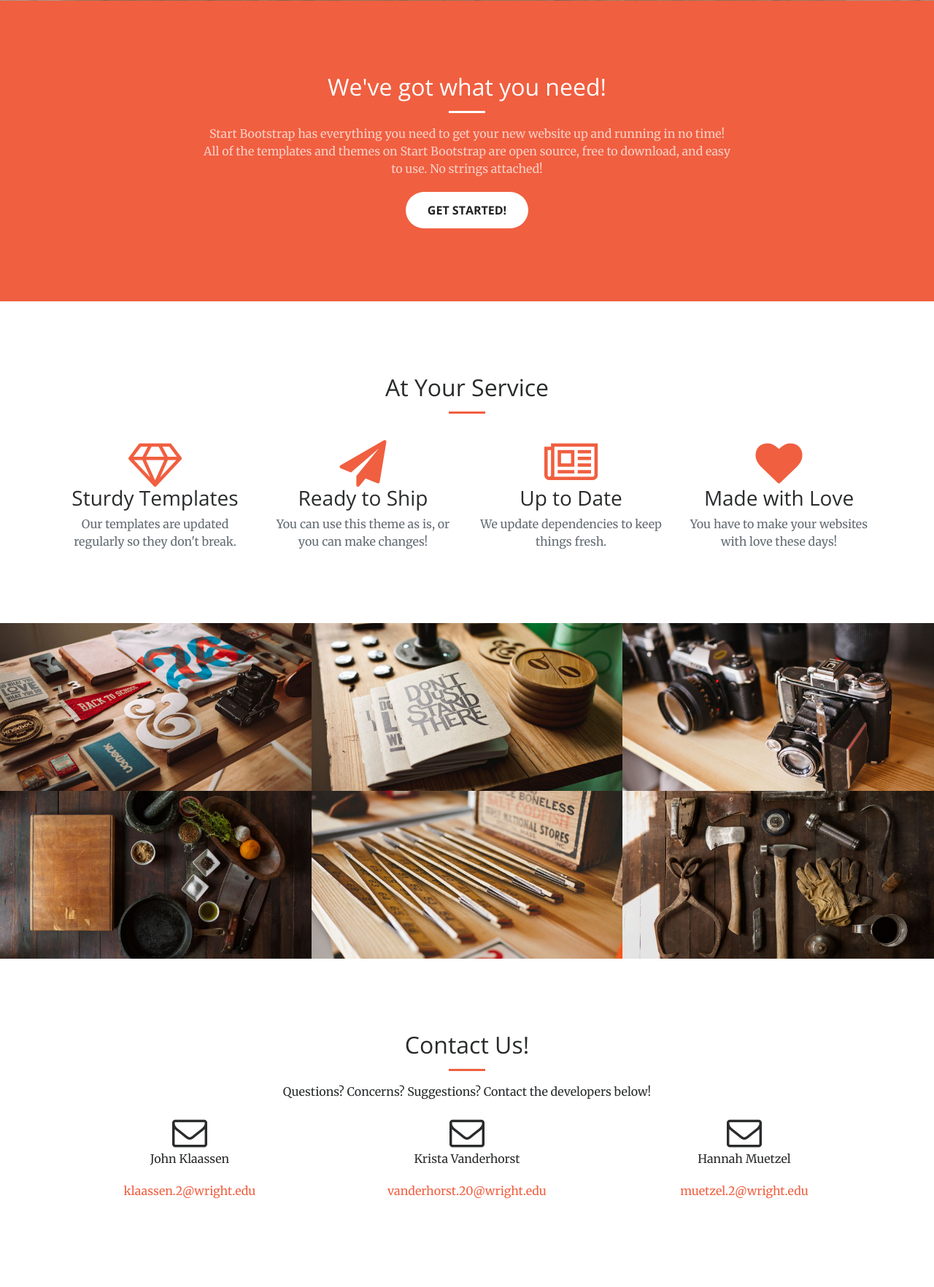
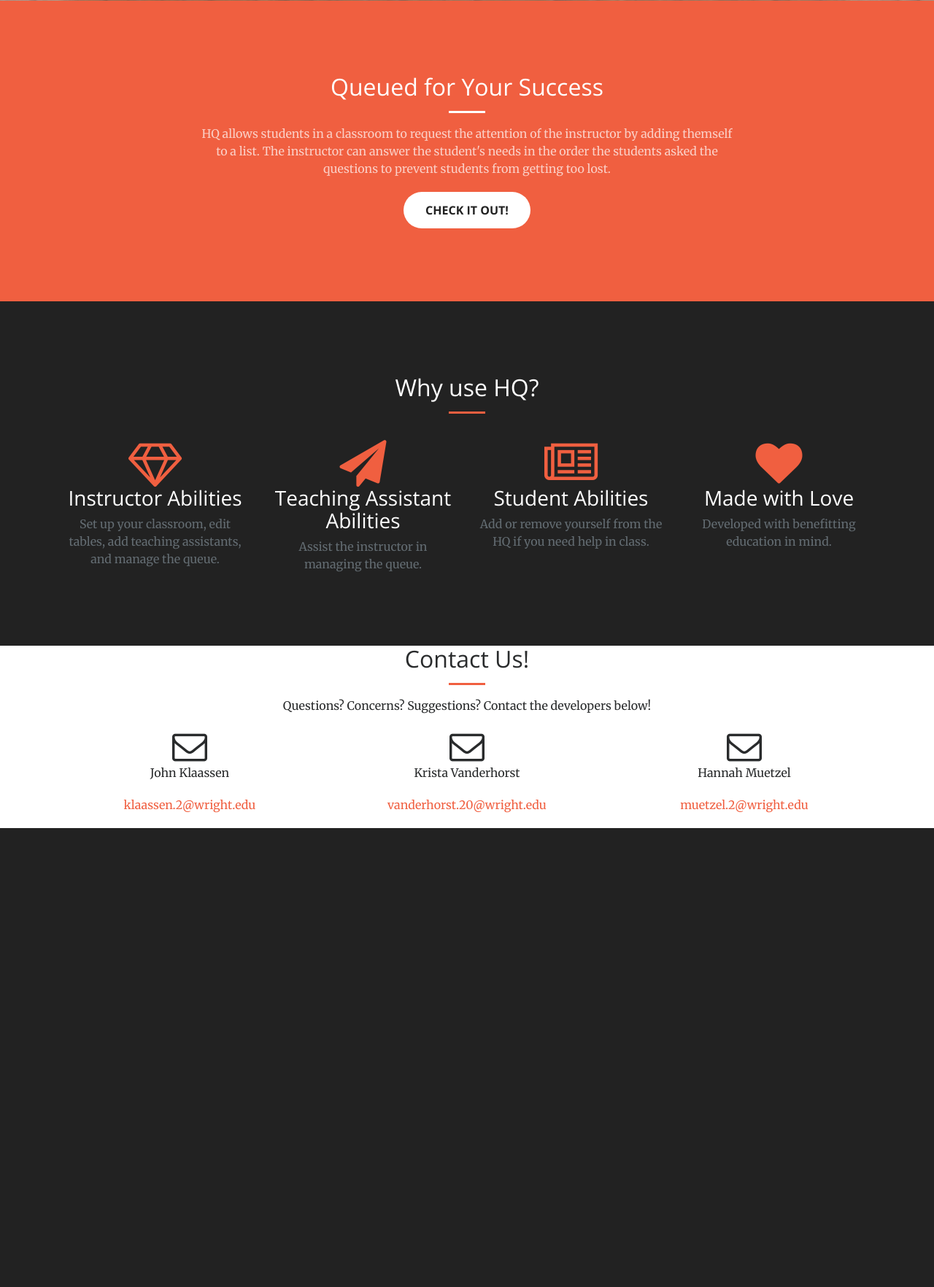
Before and after one commit to kristaboone/helpqueue, a Django app: page / in a window 1280 px wide. Shown: the part 799-2563 px from the top of the page at 73% size. After the commit the page ends 1934 px from the top, so only its background shows below. Run offline with Django 3.2, Linux system fonts and the light colour scheme; some libraries are stand-ins or nearby versions.

Commit message:
Update homepage
Updated homepage.html file.
Removed generic template stuff.
Added information (and puns) about HQ.

```diff
--- a/hq/homepage/templates/homepage.html
+++ b/hq/homepage/templates/homepage.html
@@ -25,7 +25,7 @@
     <link href="{% static 'css/creative.min.css' %}" rel="stylesheet">
 
 	<!-- Favicon -->
-	<link rel="icon" href="{% static 'img/dummy.ico' %}">
+	<link rel="icon" href="{% static 'img/favicon_dummy.ico' %}">
 
     <!-- Temporary navbar container fix -->
     <style>
@@ -86,20 +86,21 @@
         <div class="container">
             <div class="row">
                 <div class="col-lg-8 offset-lg-2 text-center">
-                    <h2 class="section-heading text-white">We've got what you need!</h2>
+                    <h2 class="section-heading text-white">Queued for Your Success</h2>
                     <hr class="light">
-                    <p class="text-faded">Start Bootstrap has everything you need to get your new website up and running in no time! All of the templates and themes on Start Bootstrap are open source, free to download, and easy to use. No strings attached!</p>
-                    <a class="btn btn-default btn-xl sr-button" href="#services">Get Started!</a>
+                    <p class="text-faded">HQ allows students in a classroom to request the attention of the instructor by adding themself to a list.
+					The instructor can answer the student's needs in the order the students asked the questions to prevent students from getting too lost.</p>
+                    <a class="btn btn-default btn-xl sr-button" href="#services">Check it out!</a>
                 </div>
             </div>
         </div>
     </section>
 
-    <section id="features">
+    <section class="bg-dark" id="features">
         <div class="container">
             <div class="row">
                 <div class="col-lg-12 text-center">
-                    <h2 class="section-heading">At Your Service</h2>
+                    <h2 class="section-heading">Why use HQ?</h2>
                     <hr class="primary">
                 </div>
             </div>
@@ -109,133 +110,36 @@
                 <div class="col-lg-3 col-md-6 text-center">
                     <div class="service-box">
                         <i class="fa fa-4x fa-diamond text-primary sr-icons"></i>
-                        <h3>Sturdy Templates</h3>
-                        <p class="text-muted">Our templates are updated regularly so they don't break.</p>
+                        <h3>Instructor Abilities</h3>
+                        <p class="text-muted">Set up your classroom, edit tables, add teaching assistants, and manage the queue.</p>
                     </div>
                 </div>
                 <div class="col-lg-3 col-md-6 text-center">
                     <div class="service-box">
                         <i class="fa fa-4x fa-paper-plane text-primary sr-icons"></i>
-                        <h3>Ready to Ship</h3>
-                        <p class="text-muted">You can use this theme as is, or you can make changes!</p>
+                        <h3>Teaching Assistant Abilities</h3>
+                        <p class="text-muted">Assist the instructor in managing the queue.</p>
                     </div>
                 </div>
                 <div class="col-lg-3 col-md-6 text-center">
                     <div class="service-box">
                         <i class="fa fa-4x fa-newspaper-o text-primary sr-icons"></i>
-                        <h3>Up to Date</h3>
-                        <p class="text-muted">We update dependencies to keep things fresh.</p>
+                        <h3>Student Abilities</h3>
+                        <p class="text-muted">Add or remove yourself from the HQ if you need help in class.</p>
                     </div>
                 </div>
                 <div class="col-lg-3 col-md-6 text-center">
                     <div class="service-box">
                         <i class="fa fa-4x fa-heart text-primary sr-icons"></i>
                         <h3>Made with Love</h3>
-                        <p class="text-muted">You have to make your websites with love these days!</p>
+                        <p class="text-muted">Developed with benefitting education in mind.</p>
                     </div>
                 </div>
             </div>
         </div>
     </section>
 
-    <section class="no-padding" id="portfolio">
-        <div class="container-fluid">
-            <div class="row no-gutter popup-gallery">
-                <div class="col-lg-4 col-sm-6">
-                    <a class="portfolio-box" href="{% static 'img/portfolio/fullsize/1.jpg' %}">
-                        <img class="img-fluid" src="{% static 'img/portfolio/thumbnails/1.jpg' %}" alt="">
-                        <div class="portfolio-box-caption">
-                            <div class="portfolio-box-caption-content">
-                                <div class="project-category text-faded">
-                                    Category
-                                </div>
-                                <div class="project-name">
-                                    Project Name
-                                </div>
-                            </div>
-                        </div>
-                    </a>
-                </div>
-                <div class="col-lg-4 col-sm-6">
-                    <a class="portfolio-box" href="{% static 'img/portfolio/fullsize/2.jpg' %}">
-                        <img class="img-fluid" src="{% static 'img/portfolio/thumbnails/2.jpg' %}" alt="">
-                        <div class="portfolio-box-caption">
-                            <div class="portfolio-box-caption-content">
-                                <div class="project-category text-faded">
-                                    Category
-                                </div>
-                                <div class="project-name">
-                                    Project Name
-                                </div>
-                            </div>
-                        </div>
-                    </a>
-                </div>
-                <div class="col-lg-4 col-sm-6">
-                    <a class="portfolio-box" href="{% static 'img/portfolio/fullsize/3.jpg' %}">
-                        <img class="img-fluid" src="{% static 'img/portfolio/thumbnails/3.jpg' %}" alt="">
-                        <div class="portfolio-box-caption">
-                            <div class="portfolio-box-caption-content">
-                                <div class="project-category text-faded">
-                                    Category
-                                </div>
-                                <div class="project-name">
-                                    Project Name
-                                </div>
-                            </div>
-                        </div>
-                    </a>
-                </div>
-                <div class="col-lg-4 col-sm-6">
-                    <a class="portfolio-box" href="{% static 'img/portfolio/fullsize/4.jpg' %}">
-                        <img class="img-fluid" src="{% static 'img/portfolio/thumbnails/4.jpg' %}" alt="">
-                        <div class="portfolio-box-caption">
-                            <div class="portfolio-box-caption-content">
-                                <div class="project-category text-faded">
-                                    Category
-                                </div>
-                                <div class="project-name">
-                                    Project Name
-                                </div>
-                            </div>
-                        </div>
-                    </a>
-                </div>
-                <div class="col-lg-4 col-sm-6">
-                    <a class="portfolio-box" href="{% static 'img/portfolio/fullsize/5.jpg' %}">
-                        <img class="img-fluid" src="{% static 'img/portfolio/thumbnails/5.jpg' %}" alt="">
-                        <div class="portfolio-box-caption">
-                            <div class="portfolio-box-caption-content">
-                                <div class="project-category text-faded">
-                                    Category
-                                </div>
-                                <div class="project-name">
-                                    Project Name
-                                </div>
-                            </div>
-                        </div>
-                    </a>
-                </div>
-                <div class="col-lg-4 col-sm-6">
-                    <a class="portfolio-box" href="{% static 'img/portfolio/fullsize/6.jpg' %}">
-                        <img class="img-fluid" src="{% static 'img/portfolio/thumbnails/6.jpg' %}" alt="">
-                        <div class="portfolio-box-caption">
-                            <div class="portfolio-box-caption-content">
-                                <div class="project-category text-faded">
-                                    Category
-                                </div>
-                                <div class="project-name">
-                                    Project Name
-                                </div>
-                            </div>
-                        </div>
-                    </a>
-                </div>
-            </div>
-        </div>
-    </section>
-
-    <section id="contact">
+    <section class="no-padding" id="contact">
         <div class="container">
             <div class="row">
                 <div class="col-lg-8 offset-lg-2 text-center">
```
